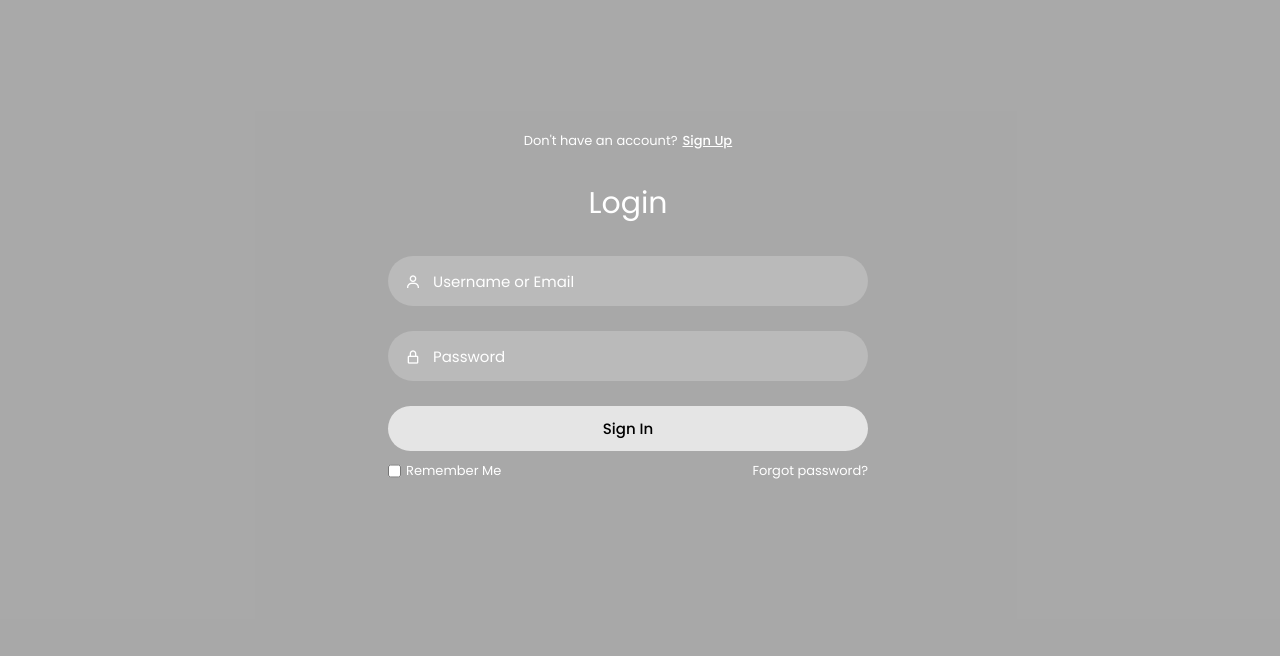
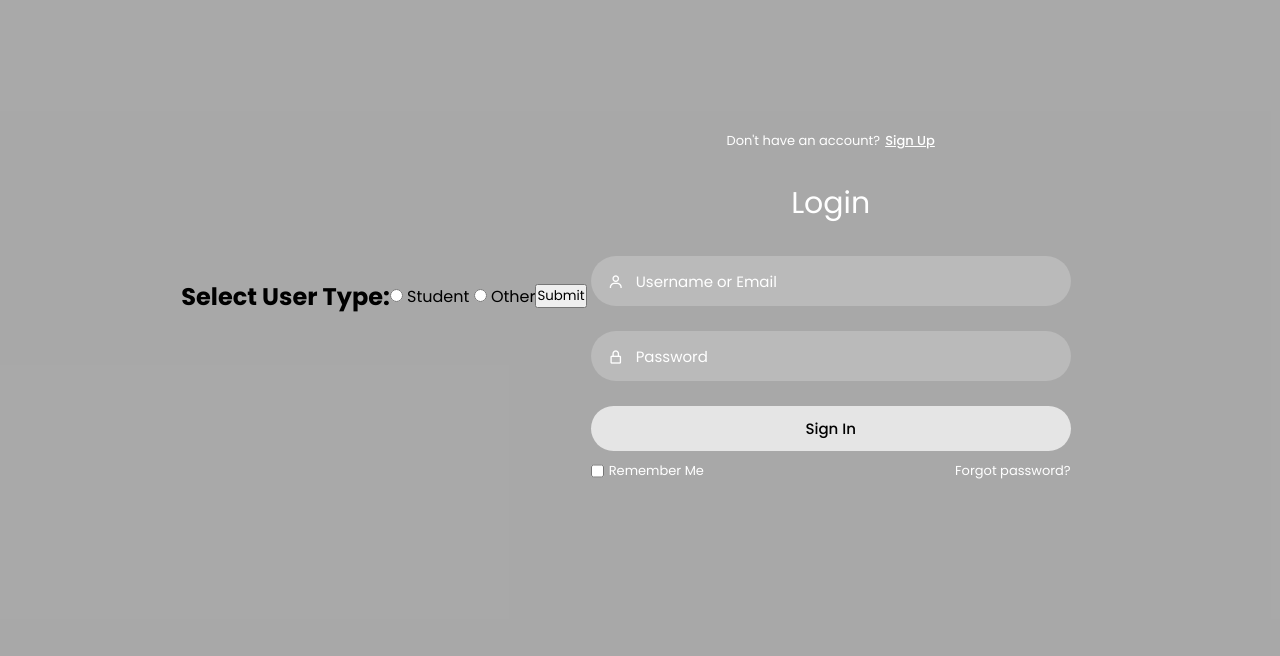
Before and after one commit to rukundo0023/EmpowerTech_Education_Initiative, a plain HTML site: page index.html in a window 1280 px wide. Shown: the part 144-800 px from the top of the page. Drawn offline with nearby package versions, Linux system fonts and the light colour scheme.

Commit message:
Update index.html

```diff
--- a/index.html
+++ b/index.html
@@ -33,6 +33,16 @@
         </div>
     </nav>
 </nav>
+<div class="container">
+    <h2>Select User Type:</h2>
+    <div class="options">
+        <input type="radio" id="student" name="userType" value="student">
+        <label for="student">Student</label>
+        <input type="radio" id="other" name="userType" value="other">
+        <label for="other">Other</label>
+    </div>
+    <button onclick="submitUser()">Submit</button>
+</div>
 <div class="form-box">
 <div class="login-container" id="login">
 <div class="top">
```
